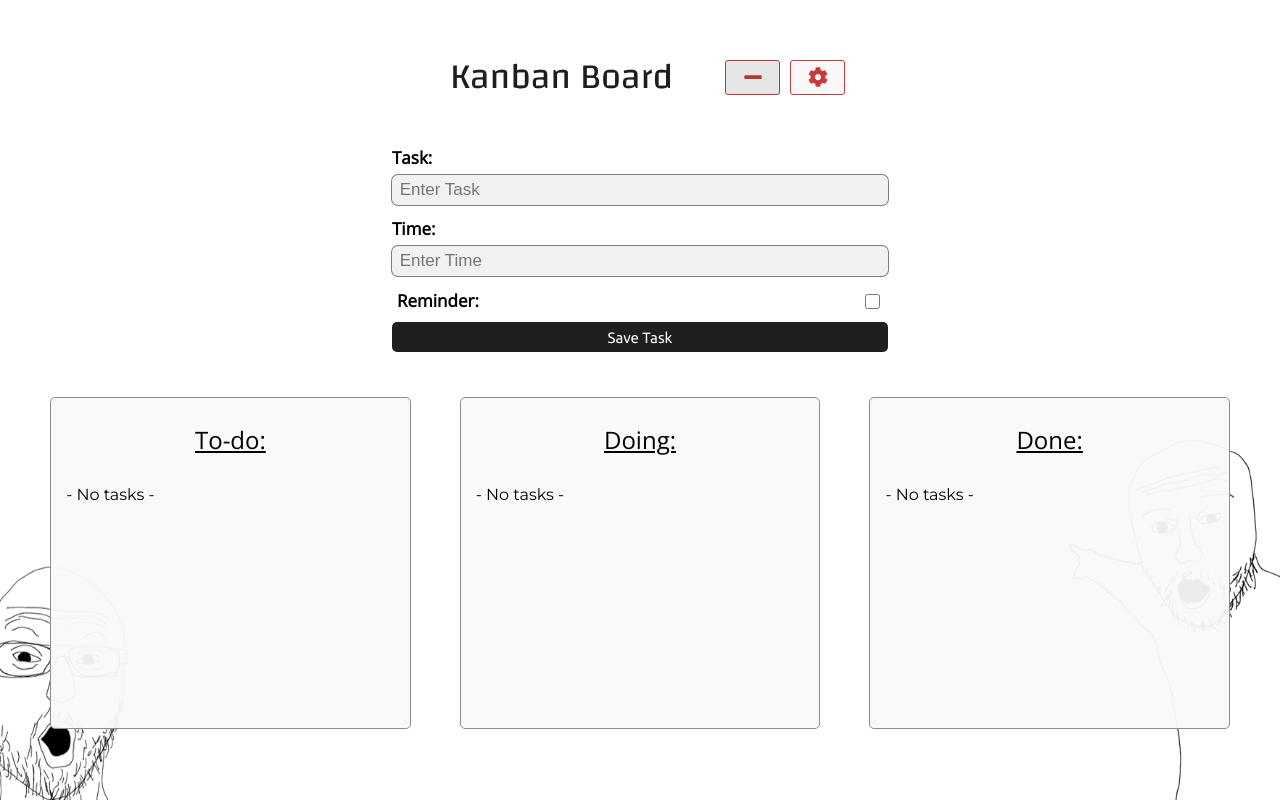
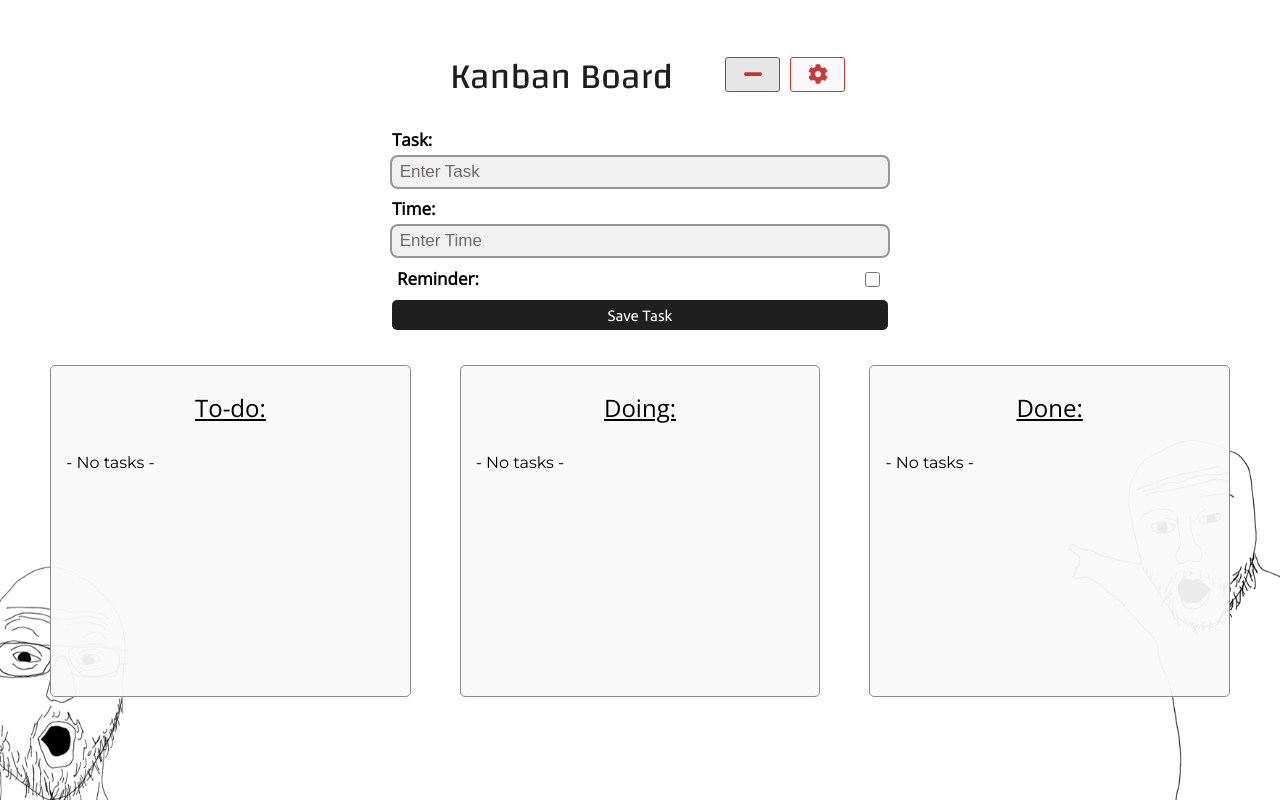
Before and after one commit to tcheric/KanbanBoard, a React (Create React App) app: page / in a window 1280 px wide. Both pictures are taken after a click on the button 752 px from the left and 77 px from the top of the page. Built offline with nearby package versions, Linux system fonts and the light colour scheme.

Commit message:
make styling changes to addTask, header, and task width

```diff
--- a/src/index.css
+++ b/src/index.css
@@ -50,8 +50,8 @@ html[data-theme="Blue / White"] {
   --submit-input-bg: rgb(31, 31, 31);
   --submit-input-color: white;
   --addtask-input-bg: rgb(250, 250, 252);
-  --addtask-input-shadow:0 0 0px 1px rgb(160, 160, 160);
-  --addtask-input-text: rgb(119, 117, 117);
+  --addtask-input-shadow:0 0 0px 2px rgb(150, 150, 150);
+  --addtask-input-text: rgb(109, 107, 107);
   --modal-tab-highlight: 2px groove skyblue;
   --link-accent-color: rgb(39, 131, 167);
   --checkbox-color: rgb(93, 195, 236);
@@ -78,8 +78,8 @@ html[data-theme="Red / White"] {
   --submit-input-bg: rgb(31, 31, 31);
   --submit-input-color: white;
   --addtask-input-bg: #f1f1f1;
-  --addtask-input-shadow:0 0 0px 1px rgb(128, 125, 125);
-  --addtask-input-text: rgb(119, 117, 117);
+  --addtask-input-shadow:0 0 0px 2px rgb(150, 150, 150);
+  --addtask-input-text: rgb(109, 107, 107);
   --modal-tab-highlight: 2px groove red;
   --link-accent-color: rgb(191, 31, 31);
   --checkbox-color: rgb(205, 57, 57);
@@ -226,7 +226,6 @@ body {
 }
 
 .board {
-  max-width: 500px;
   /* overflow: hidden; */
   min-height: 300px;
   padding: 15px;
@@ -257,7 +256,7 @@ span {
 }
 
 .header-container {
-  padding: 20px;
+  padding: 20px 20px 0px 20px;
 }
 
 @font-face {
@@ -272,6 +271,7 @@ h1{
   font-family: "Changa";
   font-weight: 400;
   font-size: 36px;
+  margin-bottom: 0.5em;
 }
 
 .header .buttons{
@@ -411,10 +411,12 @@ button.modal.selected {
   padding: 0px;
   margin-left: 30%;
   margin-right: 30%;
+  margin-bottom: 10px;
 }
 
 .form-control {
-  margin: 12px 0px;
+  /* margin: 12px 0px; */
+  margin: 0px 0px 10px 0px;
   font-size: 17px;
 }
 
```
